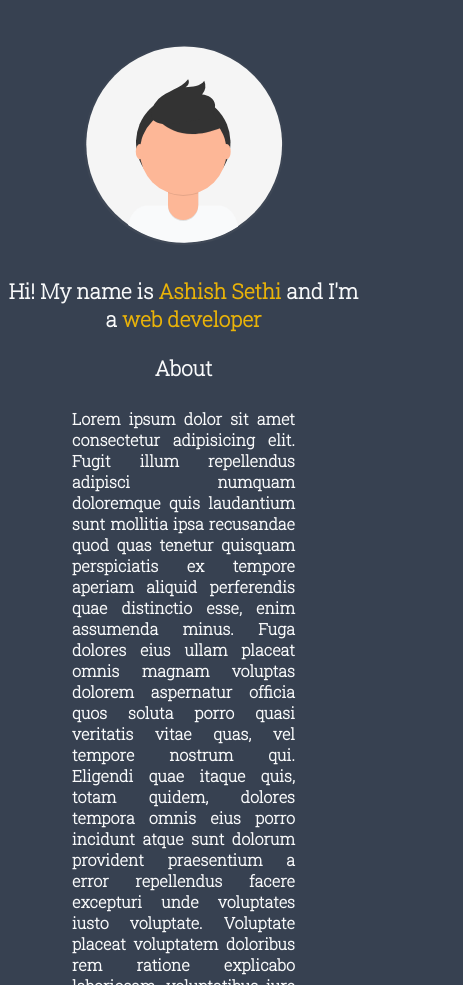
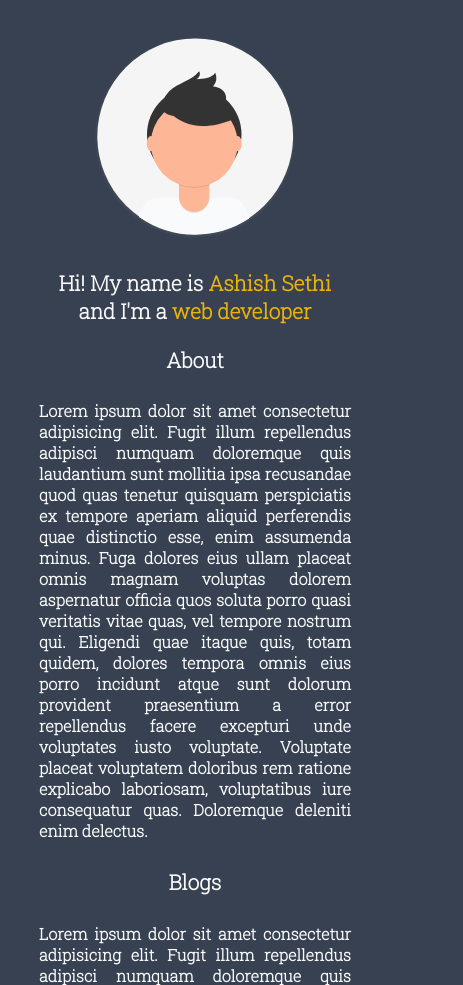
Before and after one commit to dev-ashishsethi/my-website-portfolio, a plain HTML site: page index.html in a window 390 px wide. Shown: the part 115-1100 px from the top of the page, 463 px wide, since content can reach past the window. Drawn offline with Linux system fonts and the light colour scheme.

Commit message:
fix: responsiveness fixed

```diff
--- a/style.css
+++ b/style.css
@@ -9,6 +9,24 @@
     --font: Roboto Slab,serif;
 }
 
+/** container **/
+/* .container {
+    padding: 0rem 1rem;
+  }
+
+  .container-center {
+    max-width: 900px;
+    width: 100%;
+    margin: auto;
+  }
+
+  .section {
+    padding: 2rem;
+    margin: 2rem 0;
+    border-radius: 1rem;
+    text-align: center;
+  } */
+
 body{
     background-color: var(--nav_clr);
 
@@ -16,8 +34,10 @@ body{
 
 @media (max-width:800px) {
     body{
-        max-width: 90%;
+
+        max-width: 80%;
         width: 100%;
+        margin: auto;
     }
 }
 .navigation{
@@ -74,9 +94,12 @@ body{
 }
 
 .content{
-    margin-top: 6rem;
-    padding: 0rem 2rem;
-    margin: 0rem 2rem;
+
+    /* padding: 0rem 2rem;
+    margin: 0rem 2rem; */
+    max-width: 60rem;
+    margin: auto;
+    margin-top: 4%;
 
 }
 .content__head{
```
